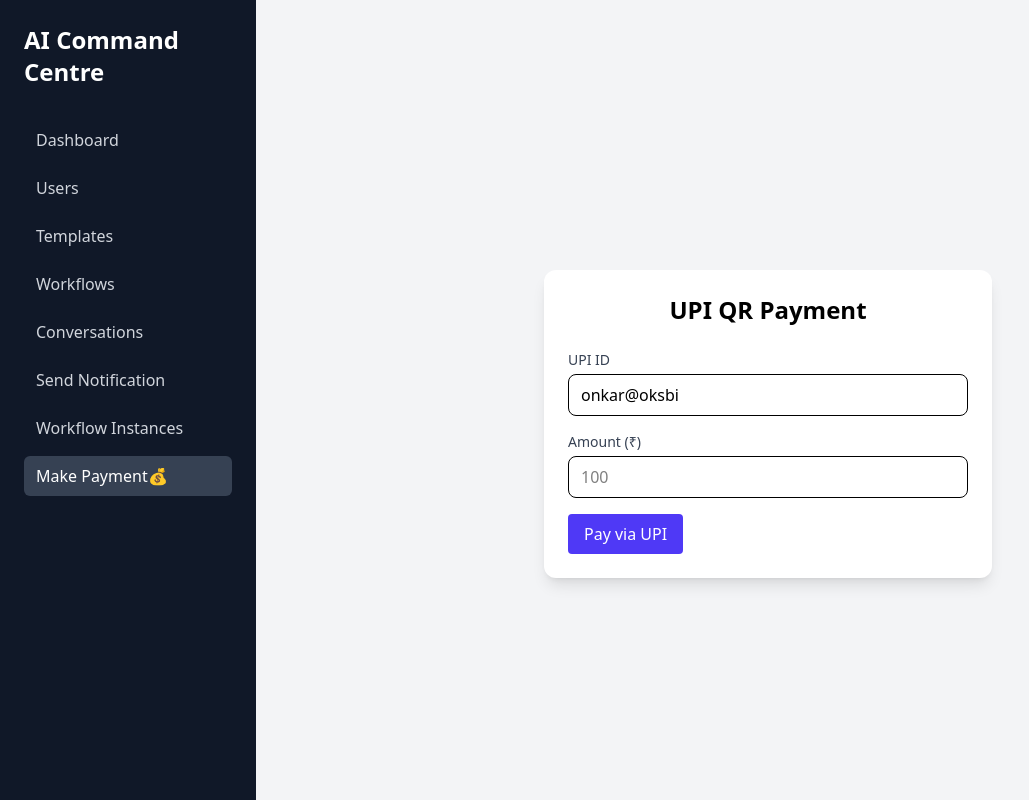
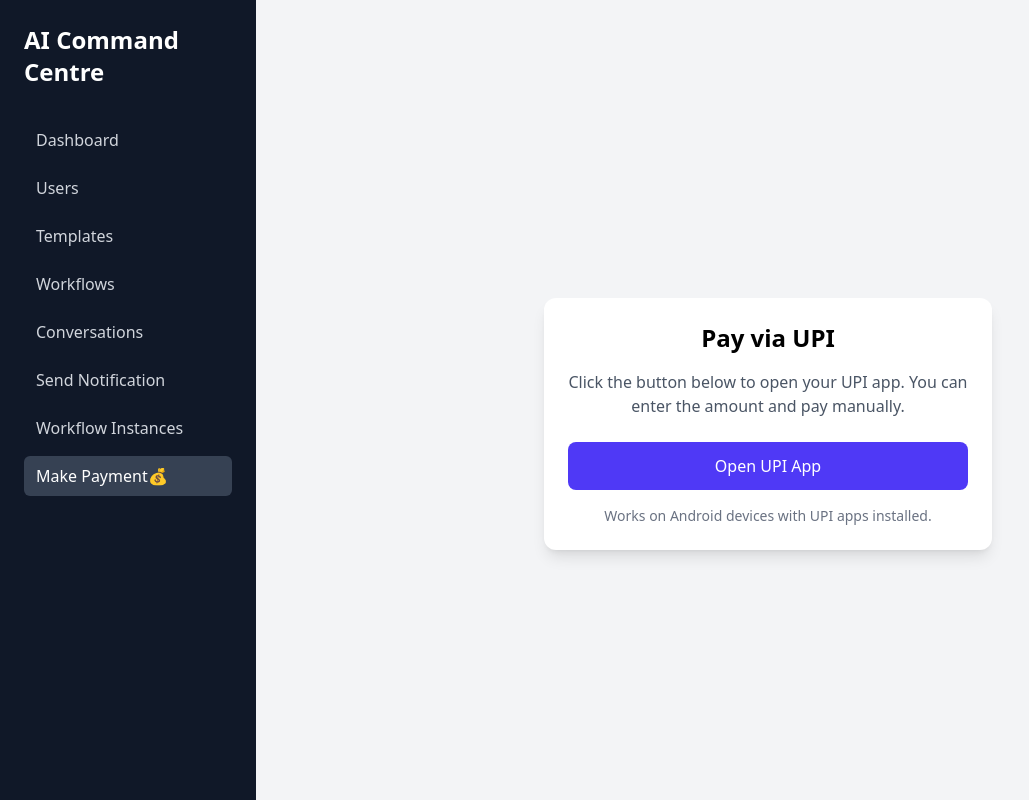
Before and after one commit to portfolio0/Unified-Command-Centre, a React (Vite) app in the folder frontend/: page /make-payment in a window 1280 px wide. Shown: the whole page, without its empty margins (0-1029 px from the left). Built offline with nearby package versions, Linux system fonts and the light colour scheme.

Commit message:
modify payment option

```diff
--- a/frontend/src/pages/Makepayment.jsx
+++ b/frontend/src/pages/Makepayment.jsx
@@ -1,9 +1,9 @@
-import { useState } from "react";
+// import { useState } from "react";
 import { QRCodeCanvas } from "qrcode.react";
 
 export default function MakePayment() {
-  const [upiId, setUpiId] = useState("onkar@oksbi");
-  const [amount, setAmount] = useState("");
+  // const [upiId, setUpiId] = useState("onkar@oksbi");
+  // const [amount, setAmount] = useState("");
   // const [upiUrl, setUpiUrl] = useState("");
 
   // const generateQR = () => {
@@ -12,75 +12,31 @@ export default function MakePayment() {
   //   setUpiUrl(url);
   // };
 
+  const openUpiApp = () => {
+    // This opens the UPI app chooser or default UPI app
+    window.location.href = "upi://";
+  };
+
   return (
     <div className="min-h-screen flex items-center justify-center bg-gray-100 px-4">
-      <div className="w-full max-w-md bg-white rounded-xl shadow-lg p-6">
-        <h2 className="text-2xl font-semibold text-center mb-6">
-          UPI QR Payment
-        </h2>
+      <div className="w-full max-w-md bg-white rounded-xl shadow-lg p-6 text-center">
+        <h1 className="text-2xl font-semibold mb-4">Pay via UPI</h1>
 
-        {/* UPI ID */}
-        <div className="mb-4">
-          <label className="block text-sm font-medium text-gray-700 mb-1">
-            UPI ID
-          </label>
-          <input
-            type="text"
-            placeholder="example@upi"
-            value={upiId}
-            onChange={(e) => setUpiId(e.target.value)}
-            className="w-full border rounded-lg px-3 py-2 focus:outline-none focus:ring-2 focus:ring-indigo-500"
-            disabled
-          />
-        </div>
+        <p className="text-gray-600 mb-6">
+          Click the button below to open your UPI app. You can enter the amount
+          and pay manually.
+        </p>
 
-        {/* Amount */}
-        <div className="mb-4">
-          <label className="block text-sm font-medium text-gray-700 mb-1">
-            Amount (₹)
-          </label>
-          <input
-            type="number"
-            placeholder="100"
-            value={amount}
-            onChange={(e) => setAmount(e.target.value)}
-            className="w-full border rounded-lg px-3 py-2 focus:outline-none focus:ring-2 focus:ring-indigo-500"
-            disabled
-          />
-        </div>
-
-        {/* Generate Button */}
-        {/* <button
-          onClick={generateQR}
-          className="w-full bg-indigo-600 text-white py-2 rounded-lg hover:bg-indigo-700 transition"
+        <button
+          onClick={openUpiApp}
+          className="w-full bg-indigo-600 text-white py-3 rounded-lg font-medium hover:bg-indigo-700 transition"
         >
-          Generate QR Code
-        </button> */}
-        <button
-          onClick={() => {
-            window.location.href = "upi://";
-          }}
-          className="px-4 py-2 bg-indigo-600 text-white rounded cursor-pointer"
-        >
-          Pay via UPI
+          Open UPI App
         </button>
 
-        {/* QR Section */}
-        {/* {upiUrl && (
-          <div className="mt-6 text-center">
-            <QRCodeCanvas value={upiUrl} size={220} />
-            <p className="text-sm text-gray-600 mt-3">
-              Scan using Google Pay / PhonePe / Paytm
-            </p>
-
-            <a
-              href={upiUrl}
-              className="inline-block mt-4 text-indigo-600 font-medium hover:underline"
-            >
-              Pay Now (Mobile Users)
-            </a>
-          </div>
-        )} */}
+        <p className="text-sm text-gray-500 mt-4">
+          Works on Android devices with UPI apps installed.
+        </p>
       </div>
     </div>
   );
```
